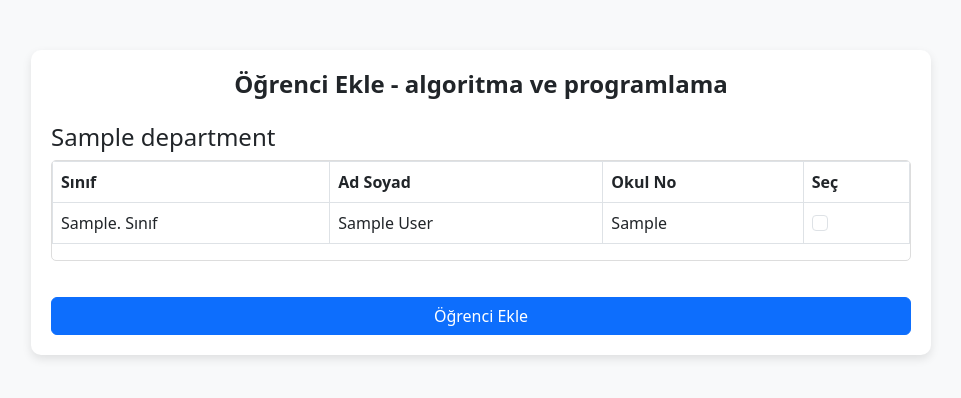
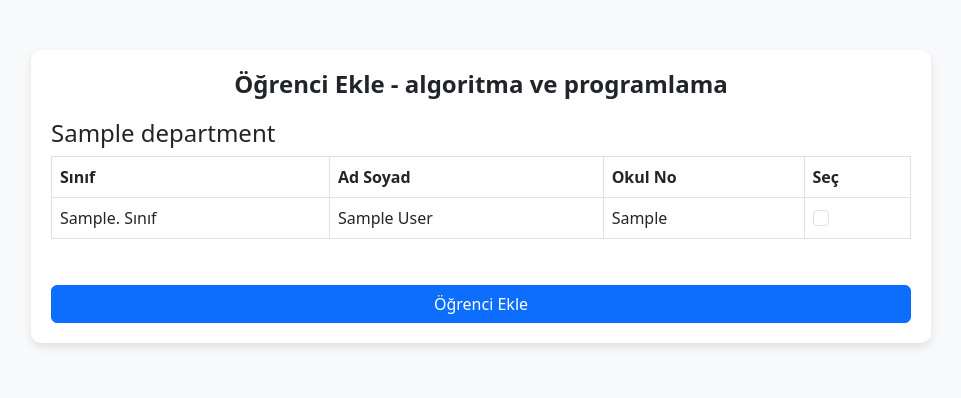
Before and after one commit to Hamza-Sengul/qr_yoklama_last, a Django app: template qr_yoklama/account/templates/add_students_to_course.html in a window 1280 px wide. Shown: the top 398 px of the page, without its empty margins (159-1120 px from the left). Run offline with Django 5.2, Linux system fonts and the light colour scheme; data comes from the database, SQL or seed files in the repository; tables that the repository leaves empty hold one stand-in row (values such as "Sample post"); the template is opened without the code that fills it: values that come from a table or form of the project are taken from there, most other values are stand-ins (such as "Sample title", 1, 10 or a date in 2020).

Commit message:
Update add_students_to_course.html

```diff
--- a/qr_yoklama/account/templates/add_students_to_course.html
+++ b/qr_yoklama/account/templates/add_students_to_course.html
@@ -24,14 +24,7 @@
             text-align: center;
         }
         .table-container {
-            max-height: 400px;
-            overflow-y: auto;
-            border: 1px solid #ddd;
-            border-radius: 5px;
-            margin-bottom: 20px;
-        }
-        .form-check-label {
-            font-size: 14px;
+            margin-bottom: 30px;
         }
         .btn-primary {
             width: 100%;
@@ -45,8 +38,8 @@
             {% csrf_token %}
             {% if grouped_students %}
                 {% for department, classes in grouped_students.items %}
-                <h4 class="mt-4">{{ department }}</h4>
                 <div class="table-container">
+                    <h4 class="mt-3">{{ department }}</h4>
                     <table class="table table-bordered">
                         <thead>
                             <tr>
@@ -64,10 +57,10 @@
                                 <td>{{ student.user.first_name }} {{ student.user.last_name }}</td>
                                 <td>{{ student.student_no }}</td>
                                 <td>
-                                    <input class="form-check-input student-checkbox" type="checkbox" name="students" value="{{ student.id }}" id="student-{{ student.id }}">
+                                    <input class="form-check-input" type="checkbox" name="students" value="{{ student.id }}">
                                 </td>
-                                </tr>
-                                <tr>
+                            </tr>
+                            <tr>
                                 {% endfor %}
                             {% endfor %}
                         </tbody>
@@ -75,7 +68,7 @@
                 </div>
                 {% endfor %}
             {% else %}
-                <p>Hiç öğrenci bulunamadı.</p>
+                <p class="text-center">Hiç öğrenci bulunamadı.</p>
             {% endif %}
             <button type="submit" class="btn btn-primary mt-3">Öğrenci Ekle</button>
         </form>
```
